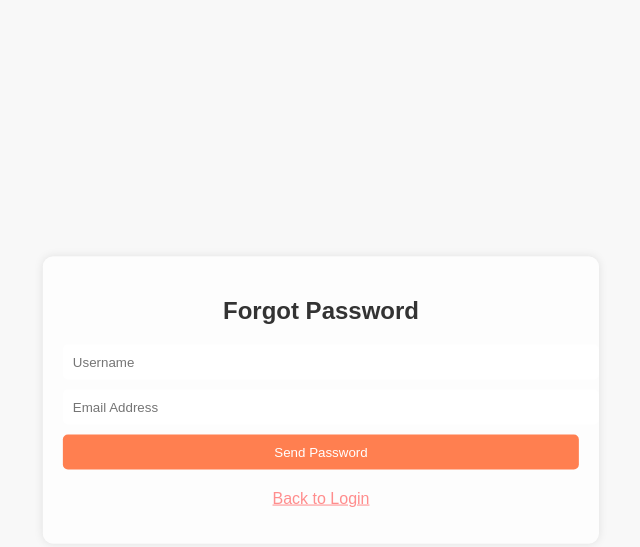
After one commit to asimmandal9547/Resturant, a Flask app: page /forgot_password in a window 1280 px wide. The commit adds this page. Shown: the top 547 px of the page, without its empty margins (319-959 px from the left). Run offline with Flask 2, Linux system fonts and the light colour scheme.

Commit message:
Added SMTP for forgot password, styles added

```diff
--- a/app.py
+++ b/app.py
@@ -8,6 +8,46 @@ import base64
 
 app = Flask(__name__)
 app.secret_key = secrets.token_hex(16)
+
+from flask_mail import Mail, Message
+
+# Initialize Flask-Mail
+app.config['MAIL_SERVER'] = 'smtp.gmail.com'
+app.config['MAIL_PORT'] = 587
+app.config['MAIL_USE_TLS'] = True
+app.config['MAIL_USE_SSL'] = False
+app.config['MAIL_USERNAME'] = 'asimmandal9547@gmail.com'
+app.config['MAIL_PASSWORD'] = 'xtql hyoz vjqg tvar'
+mail = Mail(app)
+
+@app.route('/forgot_password', methods=['GET', 'POST'])
+def forgot_password():
+    if request.method == 'POST':
+        username = request.form['username']
+        email = request.form['email']
+
+        connection = create_db_connection()
+        if connection is None:
+            return "Failed to connect to the database. Please try again later.", 500
+
+        try:
+            cursor = connection.cursor()
+            cursor.execute("SELECT password FROM users WHERE username = %s AND email = %s", (username, email))
+            user = cursor.fetchone()
+            cursor.close()
+            connection.close()
+
+            if user:
+                # Send email with the password
+                msg = Message("Your Password", sender="your-email@example.com", recipients=[email])
+                msg.body = f"Hello {username},\n\nYour password is: {user[0]}"
+                mail.send(msg)
+                return "An email with your password has been sent to your email address.", 200
+            return "Invalid username or email. Please try again."
+        except Error as e:
+            print(f"Error while querying MySQL: {e}")
+            return "An error occurred. Please try again.", 500
+    return render_template('forgot_password.html')
 
 def create_db_connection():
     try:
--- a/static/styles.css
+++ b/static/styles.css
@@ -152,3 +152,49 @@ button:hover {
 .hidden {
     display: none;
 }
+
+/* Forgot Password Container Styles */
+.forgot-password-container {
+    position: absolute;
+    top: 50%;
+    left: 50%;
+    transform: translate(-50%, -50%);
+    background-color: rgba(255, 255, 255, 0.8);
+    padding: 20px;
+    border-radius: 10px;
+    box-shadow: 0 0 10px rgba(0, 0, 0, 0.1);
+    text-align: center;
+}
+
+.forgot-password-container h2 {
+    margin-bottom: 20px;
+    color: #333;
+}
+
+.forgot-password-container input,
+.forgot-password-container button {
+    width: 100%;
+    padding: 10px;
+    margin-bottom: 10px;
+    border: none;
+    border-radius: 5px;
+    outline: none;
+}
+
+.forgot-password-container button {
+    background-color: #ff7f50;
+    color: #fff;
+    cursor: pointer;
+    transition: background-color 0.3s ease;
+}
+
+.forgot-password-container button:hover {
+    background-color: #ff6347;
+}
+
+#login-link {
+    cursor: pointer;
+    color: rgb(255, 141, 141);
+    text-decoration: underline;
+    margin-top: 10px;
+}
--- /dev/null
+++ b/templates/forgot_password.html
@@ -0,0 +1,20 @@
+<!DOCTYPE html>
+<html lang="en">
+<head>
+    <meta charset="UTF-8">
+    <meta name="viewport" content="width=device-width, initial-scale=1.0">
+    <title>Forgot Password</title>
+    <link rel="stylesheet" href="{{ url_for('static', filename='styles.css') }}">
+</head>
+<body>
+    <div class="forgot-password-container">
+        <h2>Forgot Password</h2>
+        <form id="forgot-password-form" action="/forgot_password" method="post">
+            <input type="text" id="username" name="username" placeholder="Username" required>
+            <input type="email" id="email" name="email" placeholder="Email Address" required>
+            <button type="submit">Send Password</button>
+        </form>
+        <p id="login-link" onclick="window.location.href='/'">Back to Login</p>
+    </div>
+</body>
+</html>
--- a/templates/index.html
+++ b/templates/index.html
@@ -15,6 +15,7 @@
             <button type="submit">Login</button>
         </form>
         <button id="register-btn" onclick="window.location.href='/register'">Register</button>
+        <p id="forgot-password-link" onclick="window.location.href='/forgot_password'" style="cursor:pointer; color:blue; text-decoration:underline; margin-top:10px;">Forgot Password?</p>
     </div>
 </body>
 </html>
```
Also changed, not shown: templates/view_orders.html (+27 -46 lines).
